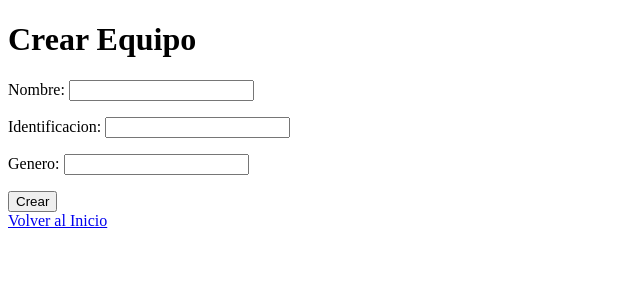
After one commit to emilioj04/gestionDeportes, a Django app: page /crear_equipo/ in a window 1280 px wide. The commit adds this page. Shown: the top 300 px of the page, without its empty margins (0-640 px from the left). Run offline with Django 5.2, Linux system fonts and the light colour scheme.

Commit message:
proyect update

```diff
--- a/ImplementacionDeporte/gestion_campeonato/campeonato/forms.py
+++ b/ImplementacionDeporte/gestion_campeonato/campeonato/forms.py
@@ -1,5 +1,10 @@
 from django import forms
 from .models import Equipo, Deportista, Campeonato, Inscripcion
+
+class EquipoForm(forms.ModelForm):
+    class Meta:
+        model = Equipo
+        fields = ['nombre', 'identificacion', 'genero']
 
 class CampeonatoForm(forms.ModelForm):
     class Meta:
--- /dev/null
+++ b/ImplementacionDeporte/gestion_campeonato/campeonato/templates/campeonato/crear_equipo.html
@@ -0,0 +1,15 @@
+<!DOCTYPE html>
+<html>
+<head>
+    <title>Crear Equipo</title>
+</head>
+<body>
+    <h1>Crear Equipo</h1>
+    <form method="post">
+        {% csrf_token %}
+        {{ form.as_p }}
+        <button type="submit">Crear</button>
+    </form>
+    <a href="{% url 'home' %}">Volver al Inicio</a>
+</body>
+</html>
--- a/ImplementacionDeporte/gestion_campeonato/campeonato/templates/campeonato/home.html
+++ b/ImplementacionDeporte/gestion_campeonato/campeonato/templates/campeonato/home.html
@@ -9,7 +9,8 @@
         <li><a href="{% url 'inscribir_equipo' %}">Inscribir Equipo en Campeonato</a></li>
         <li><a href="{% url 'agregar_deportista' %}">Agregar Jugadores</a></li>
         <li><a href="{% url 'crear_campeonato' %}">Crear Campeonato</a></li>
-        <!-- Añade otros enlaces a funcionalidades según sea necesario -->
+        <li><a href="{% url 'crear_equipo' %}">Crear Equipo</a></li>
+
     </ul>
 </body>
 </html>
--- a/ImplementacionDeporte/gestion_campeonato/campeonato/urls.py
+++ b/ImplementacionDeporte/gestion_campeonato/campeonato/urls.py
@@ -7,4 +7,5 @@ urlpatterns = [
     path('inscribir_jugadores/<int:inscripcion_id>/', views.inscribir_jugadores, name='inscribir_jugadores'),
     path('agregar_deportista/', views.agregar_deportista, name='agregar_deportista'),
     path('crear_campeonato/', views.crear_campeonato, name='crear_campeonato'),
+    path('crear_equipo/', views.crear_equipo, name='crear_equipo'),
 ]
--- a/ImplementacionDeporte/gestion_campeonato/campeonato/views.py
+++ b/ImplementacionDeporte/gestion_campeonato/campeonato/views.py
@@ -46,3 +46,13 @@ def crear_campeonato(request):
     else:
         form = CampeonatoForm()
     return render(request, 'campeonato/crear_campeonato.html', {'form': form})
+
+def crear_equipo(request):
+    if request.method == 'POST':
+        form = EquipoForm(request.POST)
+        if form.is_valid():
+            form.save()
+            return redirect('home')
+    else:
+        form = EquipoForm()
+    return render(request, 'campeonato/crear_equipo.html', {'form': form})
```
Also changed, not shown: ImplementacionDeporte/gestion_campeonato/db.sqlite3.
